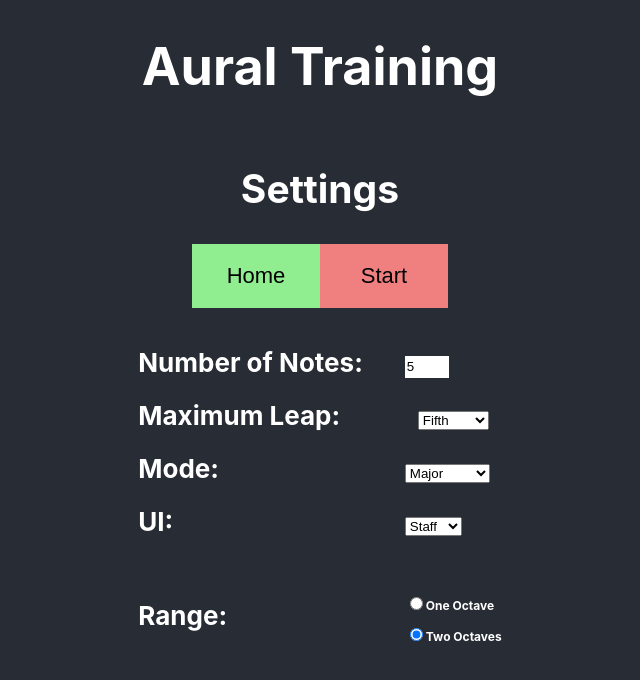
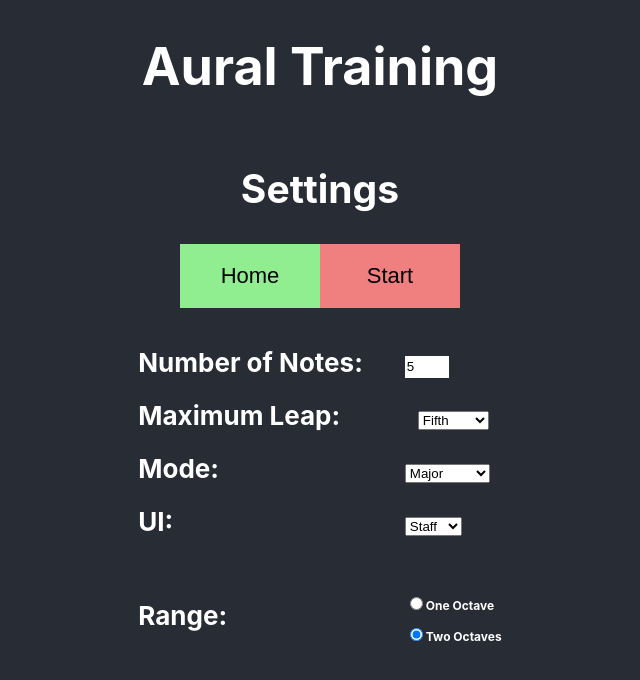
Before and after one commit to OU-HCI-18/aural-skills, a React (Create React App) app: page /aural-skills/settings in a window 1280 px wide. Shown: the top 680 px of the page, without its empty margins (320-960 px from the left). Built offline with nearby package versions, Linux system fonts and the light colour scheme.

Commit message:
tweaked button style

```diff
--- a/src/App.css
+++ b/src/App.css
@@ -20,7 +20,7 @@
 .App-button {
   height: 8vmin;
   width: 8vw;
-  min-width: 120px;
+  min-width: 140px;
   justify-content: center;
   font-size: calc(14px + 1vmin);
   border: black;
@@ -30,7 +30,7 @@
 .App-buttonXL {
   height: 8vmin;
   width: 10vw;
-  min-width: 120px;
+  min-width: 140px;
   justify-content: center;
   font-size: calc(14px + 1vmin);
   border: black;
--- a/src/App.js
+++ b/src/App.js
@@ -263,7 +263,7 @@ function TrainView (props) {
                 toneGen.play_notes(['C4','C5'])
               }}
             >
-              Play a C
+              Play C
             </button>
             <button className="App-button colorGreen"
                 onClick={(e) => {
```
